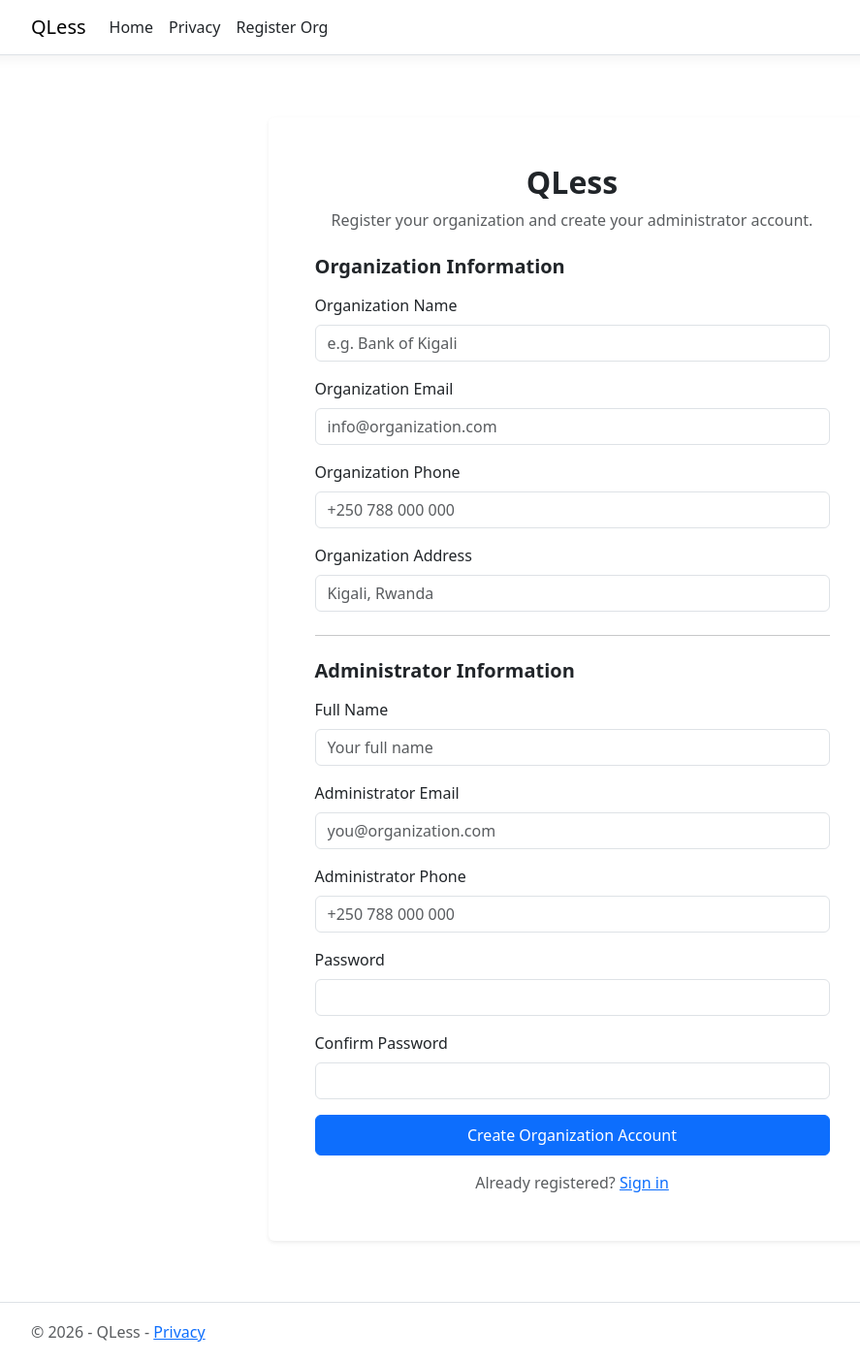
After one commit to Danieljospin1/QLess-Digital-Queue-Management-System-.NET-Project-, an ASP.NET Core app: page /Account/RegisterOrganization in a window 1280 px wide. The commit adds this page. Shown: the whole page at 97% size, without its empty margins (50-937 px from the left). Run offline with ASP.NET Core 8, Linux system fonts and the light colour scheme; style sheets or scripts are compiled from the project's sources; some libraries are stand-ins or nearby versions.

Commit message:
implemented org registration

```diff
--- /dev/null
+++ b/Pages/Account/RegisterOrganization.cshtml
@@ -0,0 +1,186 @@
+
+@page
+@model QLess.Pages.Account.RegisterOrganizationModel
+
+@{
+    ViewData["Title"] = "Register Organization";
+}
+
+<div class="container py-5">
+    <div class="row justify-content-center">
+        <div class="col-md-8 col-lg-7">
+
+            <div class="card shadow-sm border-0">
+                <div class="card-body p-4 p-md-5">
+
+                    <div class="text-center mb-4">
+                        <h2 class="fw-bold">QLess</h2>
+                        <p class="text-muted">
+                            Register your organization and create your administrator account.
+                        </p>
+                    </div>
+
+                    <form method="post">
+
+                        <h5 class="fw-bold mb-3">
+                            Organization Information
+                        </h5>
+
+                        @if (!string.IsNullOrEmpty(Model.SuccessMessage))
+                        {
+                            <div class="alert alert-success" role="alert">
+                                @Model.SuccessMessage
+                            </div>
+                        }
+
+                        <div class="mb-3">
+                            <label asp-for="OrganizationName"
+                                   class="form-label">
+                                Organization Name
+                            </label>
+
+                            <input asp-for="OrganizationName"
+                                   class="form-control"
+                                   placeholder="e.g. Bank of Kigali" />
+
+                            <span asp-validation-for="OrganizationName"
+                                  class="text-danger"></span>
+                        </div>
+
+                        <div class="mb-3">
+                            <label asp-for="OrganizationEmail"
+                                   class="form-label">
+                                Organization Email
+                            </label>
+
+                            <input asp-for="OrganizationEmail"
+                                   class="form-control"
+                                   placeholder="info@organization.com" />
+
+                            <span asp-validation-for="OrganizationEmail"
+                                  class="text-danger"></span>
+                        </div>
+
+                        <div class="mb-3">
+                            <label asp-for="OrganizationPhone"
+                                   class="form-label">
+                                Organization Phone
+                            </label>
+
+                            <input asp-for="OrganizationPhone"
+                                   class="form-control"
+                                   placeholder="+250 788 000 000" />
+                        </div>
+
+                        <div class="mb-3">
+                            <label asp-for="OrganizationAddress"
+                                   class="form-label">
+                                Organization Address
+                            </label>
+
+                            <input asp-for="OrganizationAddress"
+                                   class="form-control"
+                                   placeholder="Kigali, Rwanda" />
+                        </div>
+
+                        <hr class="my-4" />
+
+                        <h5 class="fw-bold mb-3">
+                            Administrator Information
+                        </h5>
+
+                        <div class="mb-3">
+                            <label asp-for="FullName"
+                                   class="form-label">
+                                Full Name
+                            </label>
+
+                            <input asp-for="FullName"
+                                   class="form-control"
+                                   placeholder="Your full name" />
+
+                            <span asp-validation-for="FullName"
+                                  class="text-danger"></span>
+                        </div>
+
+                        <div class="mb-3">
+                            <label asp-for="AdminEmail"
+                                   class="form-label">
+                                Administrator Email
+                            </label>
+
+                            <input asp-for="AdminEmail"
+                                   class="form-control"
+                                   placeholder="you@organization.com" />
+
+                            <span asp-validation-for="AdminEmail"
+                                  class="text-danger"></span>
+                        </div>
+
+                        <div class="mb-3">
+                            <label asp-for="AdminPhone"
+                                   class="form-label">
+                                Administrator Phone
+                            </label>
+
+                            <input asp-for="AdminPhone"
+                                   class="form-control"
+                                   placeholder="+250 788 000 000" />
+                        </div>
+
+                        <div class="mb-3">
+                            <label asp-for="Password"
+                                   class="form-label">
+                                Password
+                            </label>
+
+                            <input asp-for="Password"
+                                   type="password"
+                                   class="form-control" />
+
+                            <span asp-validation-for="Password"
+                                  class="text-danger"></span>
+                        </div>
+
+                        <div class="mb-3">
+                            <label asp-for="ConfirmPassword"
+                                   class="form-label">
+                                Confirm Password
+                            </label>
+
+                            <input asp-for="ConfirmPassword"
+                                   type="password"
+                                   class="form-control" />
+
+                            <span asp-validation-for="ConfirmPassword"
+                                  class="text-danger"></span>
+                        </div>
+
+                        <div asp-validation-summary="ModelOnly"
+                             class="text-danger mb-3">
+                        </div>
+
+                        <button type="submit"
+                                class="btn btn-primary w-100 py-2">
+                            Create Organization Account
+                        </button>
+
+                    </form>
+
+                    <div class="text-center mt-3">
+                        <span class="text-muted">
+                            Already registered?
+                        </span>
+                        <a asp-page="/Account/Login">Sign in</a>
+                    </div>
+
+                </div>
+            </div>
+
+        </div>
+    </div>
+</div>
+
+@section Scripts {
+    <partial name="_ValidationScriptsPartial" />
+}
--- /dev/null
+++ b/Pages/Account/RegisterOrganization.cshtml.cs
@@ -0,0 +1,215 @@
+using Microsoft.AspNetCore.Mvc;
+using Microsoft.AspNetCore.Mvc.RazorPages;
+using Microsoft.Data.SqlClient;
+using QLess.Data;
+using System.ComponentModel.DataAnnotations;
+using System.Data;
+
+namespace QLess.Pages.Account
+{
+    public class RegisterOrganizationModel : PageModel
+    {
+        private readonly DbConnectionFactory _connectionFactory;
+
+        public RegisterOrganizationModel(DbConnectionFactory connectionFactory)
+        {
+            _connectionFactory = connectionFactory;
+        }
+
+        [BindProperty]
+        [Required(ErrorMessage = "Organization name is required.")]
+        public string OrganizationName { get; set; } = "";
+
+        [BindProperty]
+        [Required(ErrorMessage = "Organization email is required.")]
+        [EmailAddress(ErrorMessage = "Enter a valid organization email.")]
+        public string OrganizationEmail { get; set; } = "";
+
+        [BindProperty]
+        public string? OrganizationPhone { get; set; }
+
+        [BindProperty]
+        public string? OrganizationAddress { get; set; }
+
+
+
+
+        [BindProperty]
+        [Required(ErrorMessage = "Full name is required.")]
+        public string FullName { get; set; } = "";
+
+        [BindProperty]
+        [Required(ErrorMessage = "Administrator email is required.")]
+        [EmailAddress(ErrorMessage = "Enter a valid administrator email.")]
+        public string AdminEmail { get; set; } = "";
+
+        [BindProperty]
+        public string? AdminPhone { get; set; }
+
+        [BindProperty]
+        [Required(ErrorMessage = "Password is required.")]
+        [MinLength(8, ErrorMessage = "Password must contain at least 8 characters.")]
+        public string Password { get; set; } = "";
+
+        [BindProperty]
+        [Required(ErrorMessage = "Please confirm your password.")]
+        [Compare("Password", ErrorMessage = "Passwords do not match.")]
+        public string ConfirmPassword { get; set; } = "";
+
+        public string? SuccessMessage { get; set; }
+        public void OnGet()
+        {
+        }
+
+        public async Task<IActionResult> OnPostAsync()
+        {
+            // 1. Validate submitted information
+
+            if (!ModelState.IsValid)
+            {
+                return Page();
+            }
+
+            // Remove unnecessary spaces from text fields.
+
+            OrganizationName = OrganizationName.Trim();
+            OrganizationEmail = OrganizationEmail.Trim();
+            FullName = FullName.Trim();
+            AdminEmail = AdminEmail.Trim();
+
+            OrganizationPhone = OrganizationPhone?.Trim();
+            OrganizationAddress = OrganizationAddress?.Trim();
+            AdminPhone = AdminPhone?.Trim();
+
+
+            // 2. Hash administrator password using BCrypt
+
+            string passwordHash = BCrypt.Net.BCrypt.HashPassword(Password);
+
+
+            try
+            {
+                // 3. Create and open database connection
+
+                await using SqlConnection connection =
+                    _connectionFactory.CreateConnection();
+
+                await connection.OpenAsync();
+
+
+                // 4. Begin SQL transaction
+
+                using SqlTransaction transaction = connection.BeginTransaction();
+
+
+                try
+                {
+                    // 5. Insert organization and retrieve its generated ID
+
+                    string organizationQuery = @"
+                        INSERT INTO Organizations
+                            (OrganizationName, Email, PhoneNumber, Address)
+                        OUTPUT INSERTED.OrganizationId
+                        VALUES
+                            (@OrganizationName, @Email, @PhoneNumber, @Address);";
+
+                    int organizationId;
+
+                    await using (SqlCommand command = new SqlCommand(
+                        organizationQuery, connection, transaction))
+                    {
+                        command.Parameters.Add(
+                            "@OrganizationName", SqlDbType.NVarChar, 150)
+                            .Value = OrganizationName;
+
+                        command.Parameters.Add(
+                            "@Email", SqlDbType.NVarChar, 150)
+                            .Value = OrganizationEmail;
+
+                        command.Parameters.Add(
+                            "@PhoneNumber", SqlDbType.NVarChar, 20)
+                            .Value = (object?)OrganizationPhone ?? DBNull.Value;
+
+                        command.Parameters.Add(
+                            "@Address", SqlDbType.NVarChar, 250)
+                            .Value = (object?)OrganizationAddress ?? DBNull.Value;
+
+                        organizationId = Convert.ToInt32(
+                            await command.ExecuteScalarAsync());
+                    }
+
+
+                    // 6. Insert administrator using the generated OrganizationId
+
+                    string userQuery = @"
+                        INSERT INTO Users
+                            (FullName, Email, PhoneNumber,
+                             PasswordHash, Role, OrganizationId)
+                        VALUES
+                            (@FullName, @Email, @PhoneNumber,
+                             @PasswordHash, 'ADMIN', @OrganizationId);";
+
+                    await using (SqlCommand command = new SqlCommand(
+                        userQuery, connection, transaction))
+                    {
+                        command.Parameters.Add(
+                            "@FullName", SqlDbType.NVarChar, 150)
+                            .Value = FullName;
+
+                        command.Parameters.Add(
+                            "@Email", SqlDbType.NVarChar, 150)
+                            .Value = AdminEmail;
+
+                        command.Parameters.Add(
+                            "@PhoneNumber", SqlDbType.NVarChar, 20)
+                            .Value = (object?)AdminPhone ?? DBNull.Value;
+
+                        command.Parameters.Add(
+                            "@PasswordHash", SqlDbType.NVarChar, 255)
+                            .Value = passwordHash;
+
+                        command.Parameters.Add(
+                            "@OrganizationId", SqlDbType.Int)
+                            .Value = organizationId;
+
+                        await command.ExecuteNonQueryAsync();
+                    }
+
+
+                    // 7. Both insertions succeeded. Commit transaction.
+
+                    await transaction.CommitAsync();
+
+                    SuccessMessage =
+                        "Your organization and administrator account have been registered successfully.";
+
+                    // Clear password fields after successful registration.
+
+                    Password = "";
+                    ConfirmPassword = "";
+
+                    return Page();
+                }
+                catch
+                {
+                    // If either insertion fails, undo the transaction.
+
+                    await transaction.RollbackAsync();
+
+                    throw;
+                }
+            }
+            catch (SqlException ex) when (ex.Number == 2601 || ex.Number == 2627)
+            {
+                // SQL Server duplicate key / unique constraint violation.
+
+                ModelState.AddModelError(
+                    string.Empty,
+                    "An account or organization with one of these email addresses already exists.");
+
+                return Page();
+            }
+        }
+
+    }
+}
--- a/Pages/Shared/_Layout.cshtml
+++ b/Pages/Shared/_Layout.cshtml
@@ -26,6 +26,10 @@
                         <li class="nav-item">
                             <a class="nav-link text-dark" asp-area="" asp-page="/Privacy">Privacy</a>
                         </li>
+
+                        <li class="nav-item">
+                            <a class="nav-link text-dark" asp-area="" asp-page="/Account/RegisterOrganization">Register Org</a>
+                        </li>
                     </ul>
                 </div>
             </div>
--- a/Program.cs
+++ b/Program.cs
@@ -1,5 +1,5 @@
 
-using QLess.data;
+using QLess.Data;
 
 
 var builder = WebApplication.CreateBuilder(args);
--- a/data/DbConnectionFactory.cs
+++ b/data/DbConnectionFactory.cs
@@ -1,6 +1,6 @@
 
 using Microsoft.Data.SqlClient;
-namespace QLess.data
+namespace QLess.Data
 {
     public class DbConnectionFactory
     {
```
Also changed, not shown: QLess.csproj.
